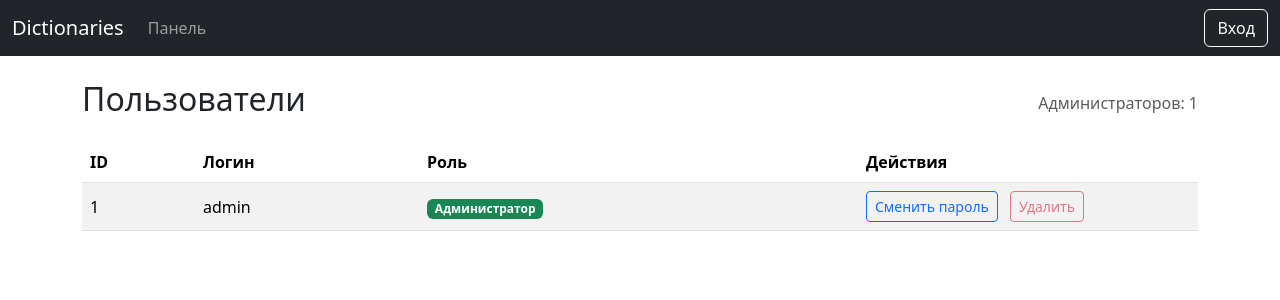
After one commit to AndProvince/flask_dict_server, a Flask app: template app/templates/users_list.html in a window 1280 px wide. The commit adds this page. Shown: the top 300 px of the page. Run offline with Flask 3, Linux system fonts and the light colour scheme; tables that the repository leaves empty hold one stand-in row (values such as "Sample post"); the template is opened without the code that fills it: values that come from a table or form of the project are taken from there, most other values are stand-ins (such as "Sample title", 1, 10 or a date in 2020).

Commit message:
Управление пользователями: удаление и смена пароля

```diff
--- a/app/__init__.py
+++ b/app/__init__.py
@@ -2,7 +2,7 @@ import os
 from flask import Flask
 from .config import Config
 from .extensions import db, jwt, migrate
-from .routes import auth_bp, dictionaries_bp, ui_bp
+from .routes import auth_bp, dictionaries_bp, ui_bp, users_admin_bp
 from app.models import User
 
 
@@ -22,6 +22,7 @@ def create_app():
     app.register_blueprint(auth_bp)
     app.register_blueprint(dictionaries_bp)
     app.register_blueprint(ui_bp)
+    app.register_blueprint(users_admin_bp)
 
     # Create DB schemas (dev convenience; for prod use migrations)
     with app.app_context():
--- a/app/routes/__init__.py
+++ b/app/routes/__init__.py
@@ -1,5 +1,6 @@
 from .auth import bp as auth_bp
 from .dictionaries import bp as dictionaries_bp
 from .ui import bp as ui_bp
+from .users_admin import bp as users_admin_bp
 
-__all__ = ["auth_bp", "dictionaries_bp", "ui_bp"]
+__all__ = ["auth_bp", "dictionaries_bp", "ui_bp", "users_admin_bp"]
--- a/app/templates/layout.html
+++ b/app/templates/layout.html
@@ -15,6 +15,9 @@
       <ul class="navbar-nav me-auto mb-2 mb-lg-0">
         <li class="nav-item"><a class="nav-link" href="/dashboard">Панель</a></li>
 <!--        <li class="nav-item"><a class="nav-link" href="/dictionary/new">Новый словарь</a></li>-->
+        {% if session.username %}
+        <li class="nav-item"><a class="nav-link" href="/users">Пользователи</a></li>
+        {% endif %}
       </ul>
       <div class="d-flex">
         {% if session.username %}
--- /dev/null
+++ b/app/templates/users_list.html
@@ -0,0 +1,77 @@
+{% extends "layout.html" %}
+{% block content %}
+<div class="d-flex justify-content-between align-items-center mb-3">
+  <h2>Пользователи</h2>
+  <div class="text-muted">
+    Администраторов: {{ admins_count }}
+  </div>
+</div>
+
+<table class="table table-striped align-middle">
+  <thead>
+    <tr>
+      <th>ID</th>
+      <th>Логин</th>
+      <th>Роль</th>
+      <th style="width: 340px;">Действия</th>
+    </tr>
+  </thead>
+  <tbody>
+    {% for u in users %}
+    <tr>
+      <td>{{ u.id }}</td>
+      <td>
+        {{ u.username }}
+        {% if me_id == u.id %}
+          <span class="badge bg-secondary">Вы</span>
+        {% endif %}
+      </td>
+      <td>
+        {% if u.is_admin %}
+          <span class="badge bg-success">Администратор</span>
+        {% else %}
+          <span class="badge bg-light text-dark">Пользователь</span>
+        {% endif %}
+      </td>
+      <td>
+        <!-- Кнопка раскрытия формы смены пароля -->
+        <button class="btn btn-sm btn-outline-primary me-2" type="button"
+                data-bs-toggle="collapse" data-bs-target="#pwd-{{ u.id }}"
+                aria-expanded="false" aria-controls="pwd-{{ u.id }}">
+          Сменить пароль
+        </button>
+
+        <!-- Удаление пользователя -->
+        <form action="{{ url_for('users_admin.delete_user', user_id=u.id) }}"
+              method="post" class="d-inline"
+              onsubmit="return confirm('Удалить пользователя {{ u.username }}?');">
+          <button class="btn btn-sm btn-outline-danger"
+                  {% if me_id == u.id or (u.is_admin and admins_count <= 1) %}disabled{% endif %}>
+            Удалить
+          </button>
+        </form>
+
+        <!-- Форма смены пароля (collapse) -->
+        <div class="collapse mt-2" id="pwd-{{ u.id }}">
+          <form class="row g-2 align-items-center mt-2"
+                action="{{ url_for('users_admin.change_password', user_id=u.id) }}"
+                method="post" style="max-width: 520px;">
+            <div class="col-auto">
+              <input class="form-control form-control-sm" type="password"
+                     name="new_password" placeholder="Новый пароль" minlength="6" required>
+            </div>
+            <div class="col-auto">
+              <input class="form-control form-control-sm" type="password"
+                     name="new_password2" placeholder="Повторите пароль" minlength="6" required>
+            </div>
+            <div class="col-auto">
+              <button class="btn btn-sm btn-primary" type="submit">Сохранить</button>
+            </div>
+          </form>
+        </div>
+      </td>
+    </tr>
+    {% endfor %}
+  </tbody>
+</table>
+{% endblock %}
```
Also changed, not shown: app/routes/users_admin.py (added, +86 -0 lines).
